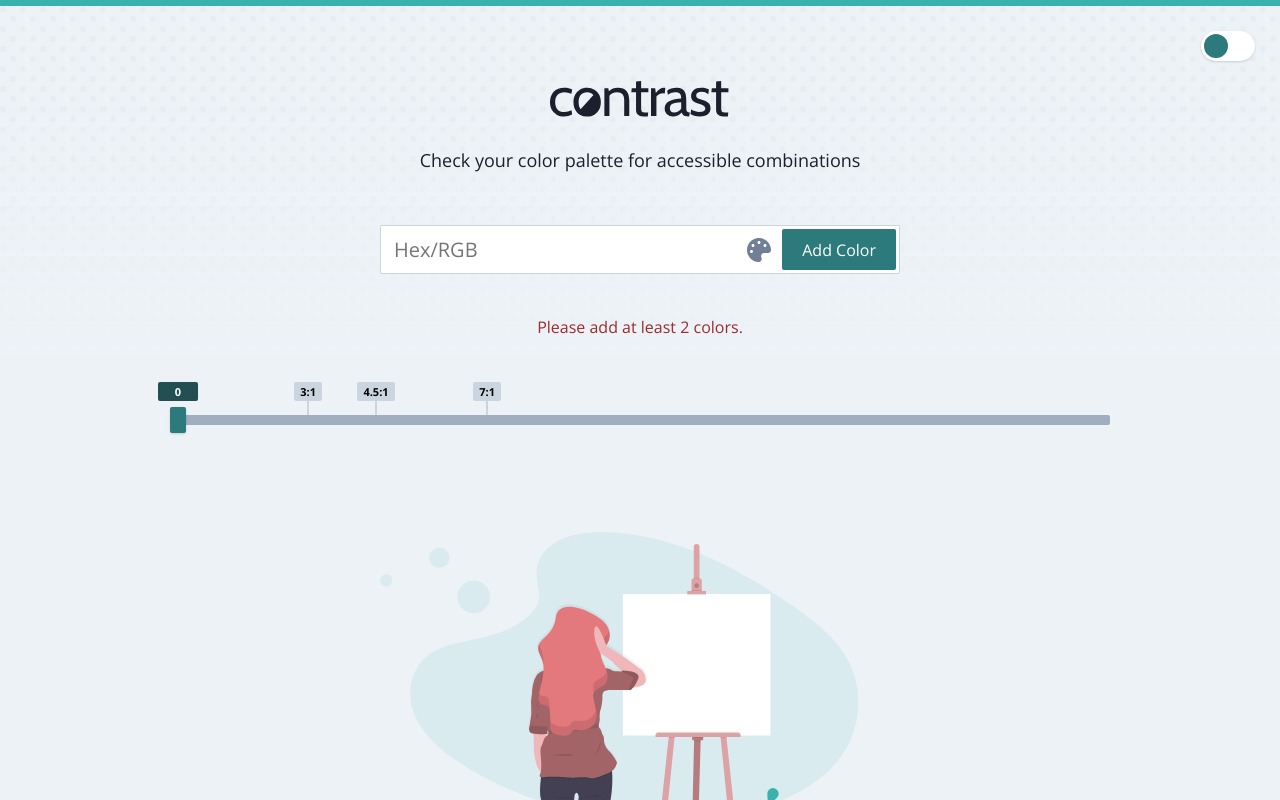
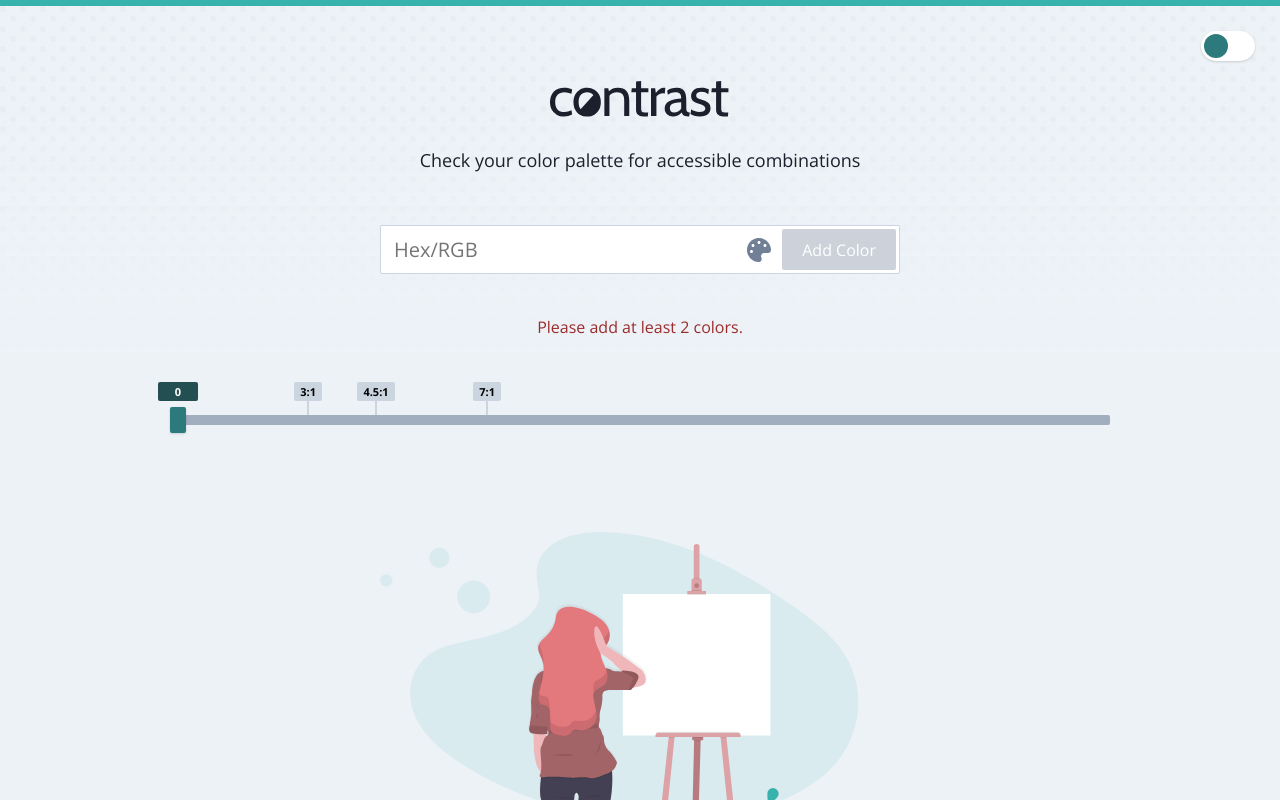
Before and after one commit to crgeary/contrast, a React (Create React App) app: page / in a window 1280 px wide. Shown: the top 800 px of the page. Built offline with nearby package versions, Linux system fonts and the light colour scheme.

Commit message:
disable "add color" button until there is a color added

```diff
--- a/src/components/Button/Button.scss
+++ b/src/components/Button/Button.scss
@@ -8,7 +8,12 @@
     line-height: 1;
 
     &--primary {
-        background-color: #2C7A7B;
+        background-color: #718096;
         color: #ffffff;
     }
+
+    &[disabled] {
+        opacity: .35;
+        cursor: not-allowed;
+    }
 }
--- a/src/components/Picker/Picker.js
+++ b/src/components/Picker/Picker.js
@@ -61,7 +61,10 @@ export default class Picker extends Component {
                         />
                     </div>
                 </div>
-                <Button style={{ backgroundColor: currentColor, color: tinycolor(currentColor).isDark() ? `#FFFFFF` : `#000000` }}>Add Color</Button>
+                <Button
+                    style={{ backgroundColor: currentColor, color: tinycolor(currentColor).isDark() ? `#FFFFFF` : `#000000` }}
+                    disabled={currentColor ? false : true}
+                >Add Color</Button>
             </form>
         );
     }
```
